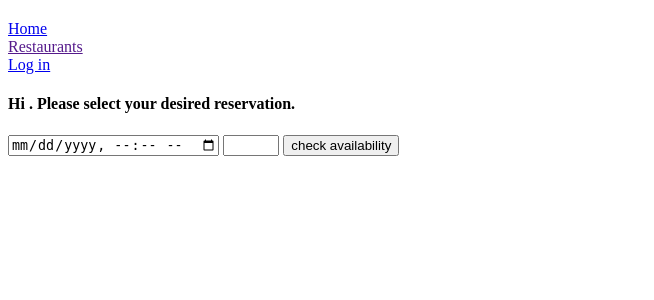
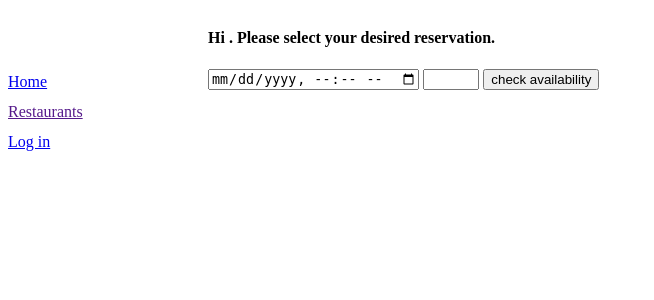
Before and after one commit to animatt/restaurant-web-app, a Django app: template reservation/templates/reservation/index.html in a window 1280 px wide. Shown: the top 300 px of the page, without its empty margins (0-654 px from the left). Run offline with Django 3.2, Linux system fonts and the light colour scheme; the template is opened without the code that fills it, so the values that code supplies are empty; some libraries are stand-ins or nearby versions.

Commit message:
remove bootstrap styling from frontend and use flex box and grid to refactor reservations page

```diff
--- a/static/css/styles.css
+++ b/static/css/styles.css
@@ -1,5 +1,39 @@
+*, *::before, *::after {
+    box-sizing: border-box;
+}
+
+.row {
+    display: flex;
+}
+
+.col-sm-2 {
+    padding-top: 40px;
+    flex-basis: 200px;
+}
+
 .sidebar-nav {
     margin-top: 20px;
     padding: 0;
     list-style: none;
 }
+
+.sidebar-nav > * {
+    height: 30px;
+    padding-top: 5px;
+    padding-bottom: 5px;
+}
+
+.flex-container {
+    display: flex;
+    flex-direction: column;
+}
+
+.grid-container {
+    display: grid;
+    grid-template-columns: 30px 410px 210px 37px;
+    grid-template-rows: 30px;
+}
+
+.col-sm-10 > .page-content {
+    padding-left: 30px;
+}
```
